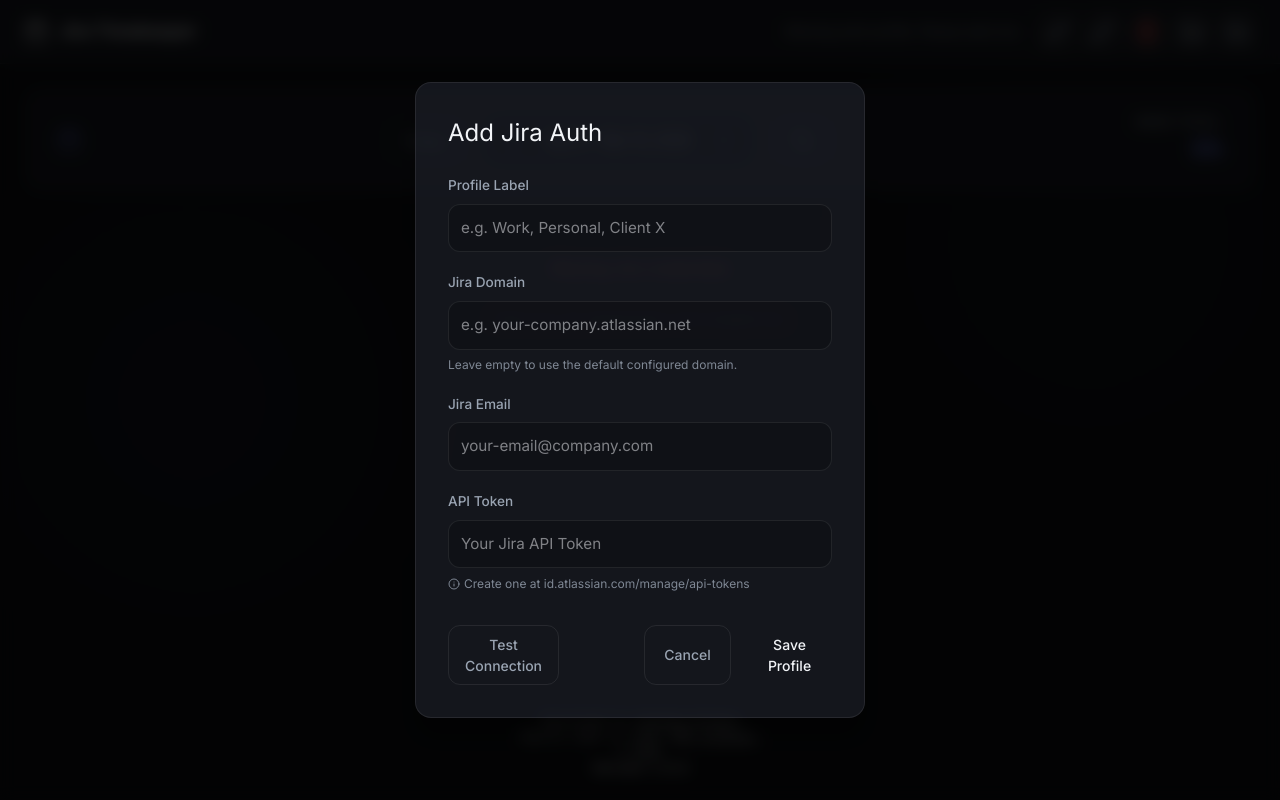
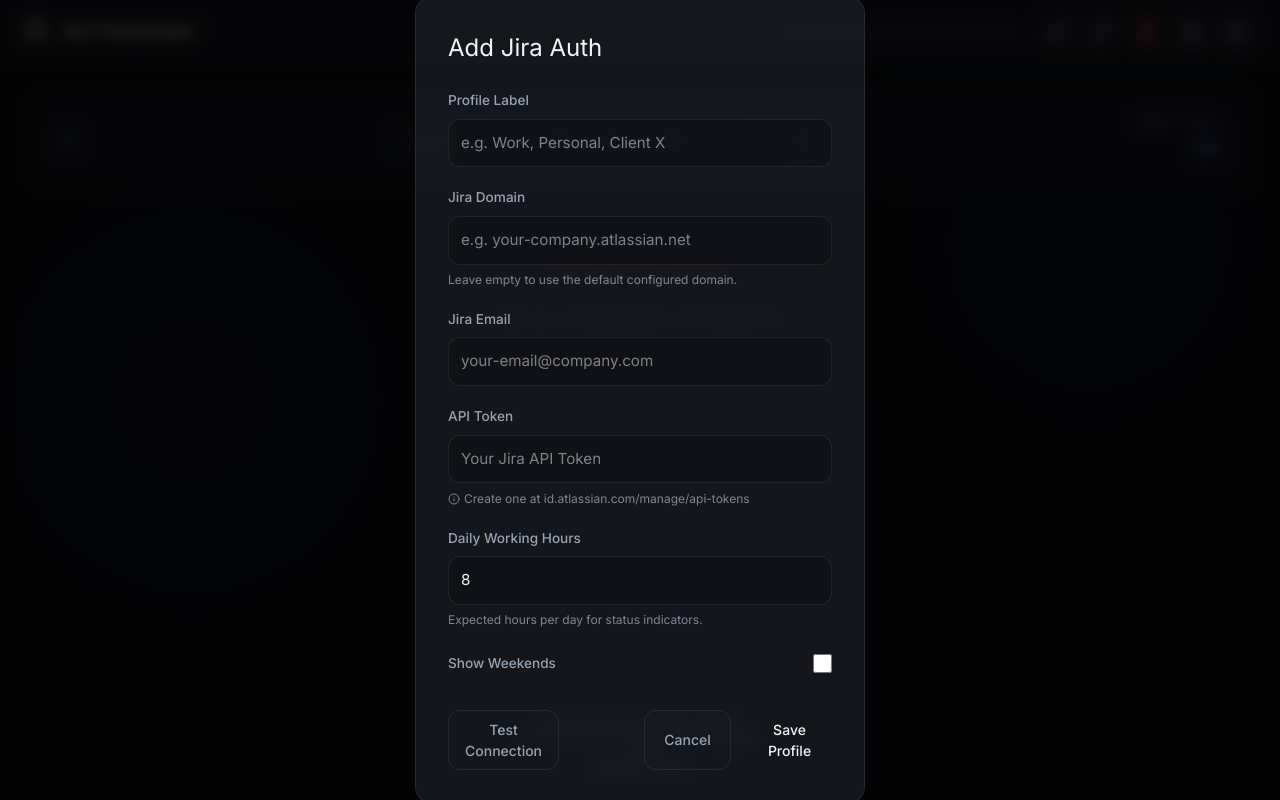
Before and after one commit to StefanoPisano/Jira-Timekeeper, a Next.js app: page / in a window 1280 px wide. Both pictures are taken after a click on the button 1057 px from the left and 31 px from the top of the page. Built offline with nearby package versions, Linux system fonts and the light colour scheme.

Commit message:
feat: add possibility to hide weekends and choose the working hours

```diff
--- a/app/components/Calendar/WeeklyCalendar.tsx
+++ b/app/components/Calendar/WeeklyCalendar.tsx
@@ -3,7 +3,9 @@
 import { Calendar as CalendarIcon, ChevronLeft, ChevronRight, Loader2, RefreshCcw } from 'lucide-react';
 import type { DayWorklog } from '../../types/jira.ts';
 import { fetchWeeklyWorklogs } from '../../services/worklogs';
+import { getActiveAuth } from '../../services/authentication/auth';
 import { DayCard } from '../DayCard/DayCard';
+import { isWeekend } from 'date-fns';
 import "../../styles/Calendar.scss"
 
 export const WeeklyCalendar: React.FC = () => {
@@ -42,6 +44,10 @@
     const weekStart = startOfWeek(currentDate, { weekStartsOn: 1 });
     const weekEnd = endOfWeek(currentDate, { weekStartsOn: 1 });
     const weekRange = `${format(weekStart, 'MMM d')} - ${format(weekEnd, 'MMM d, yyyy')}`;
+
+    const activeAuth = getActiveAuth();
+    const showWeekends = activeAuth?.showWeekends ?? false;
+    const colCount = showWeekends ? 7 : 5;
 
     return (
         <div className="calendar-container">
@@ -88,10 +94,15 @@
                         <p>Loading your tickets...</p>
                     </div>
                 ) : (
-                    <div className="calendar-grid">
-                        {worklogs.map((log: DayWorklog) => (
-                            <DayCard key={log.date} worklog={log} />
-                        ))}
+                    <div
+                        className="calendar-grid"
+                        style={{ '--col-count': colCount } as React.CSSProperties}
+                    >
+                        {worklogs
+                            .filter(log => showWeekends || !isWeekend(new Date(log.date)))
+                            .map((log: DayWorklog) => (
+                                <DayCard key={log.date} worklog={log} />
+                            ))}
                     </div>
                 )}
             </div>
--- a/app/components/DayCard/DayCard.tsx
+++ b/app/components/DayCard/DayCard.tsx
@@ -1,14 +1,18 @@
 import React from 'react';
-import {format, isToday, isWeekend} from 'date-fns';
-import type {DayWorklog} from '../../types/jira.ts';
-import {TicketItem} from '../Ticket/TicketItem';
+import { format, isToday, isWeekend } from 'date-fns';
+import type { DayWorklog } from '../../types/jira.ts';
+import { TicketItem } from '../Ticket/TicketItem';
 import "../../styles/DayCard.scss"
+
+import { getActiveAuth } from "../../services/authentication/auth";
 
 interface DayCardProps {
     worklog: DayWorklog;
 }
 
 export const DayCard: React.FC<DayCardProps> = ({ worklog }) => {
+    const activeAuth = getActiveAuth();
+    const workingHours = activeAuth?.workingHours ?? 8;
     const date = new Date(worklog.date);
     const dayName = format(date, 'EEEE');
     const dayNumber = format(date, 'd');
@@ -22,7 +26,7 @@
                     <span className="day-name">{dayName}</span>
                     <span className="day-number">{dayNumber}</span>
                 </div>
-                <div className={`day-total ${worklog.totalHours !== 8 && date <= new Date()
+                <div className={`day-total ${worklog.totalHours !== workingHours && date <= new Date()
                     ? 'day-warning' : date <= new Date() ? 'day-ok' : ''}`}>
                     <span className="total-hours">{worklog.totalHours}h</span>
                     <span className="total-label">Total</span>
--- a/app/components/NavigationBar/NavigationBar.tsx
+++ b/app/components/NavigationBar/NavigationBar.tsx
@@ -58,7 +58,9 @@
             label: '',
             domain: '',
             email: '',
-            token: ''
+            token: '',
+            workingHours: 8,
+            showWeekends: false
         });
         setIsEditing(true);
     };
@@ -107,7 +109,9 @@
             label: (currentAuth.label || '').trim(),
             domain: (currentAuth.domain || '').trim().replace(/^https?:\/\//, ''),
             email: (currentAuth.email || '').trim(),
-            token: (currentAuth.token || '').trim()
+            token: (currentAuth.token || '').trim(),
+            workingHours: currentAuth.workingHours || 8,
+            showWeekends: !!currentAuth.showWeekends
         };
 
         addAuth(trimmedAuth);
@@ -168,7 +172,9 @@
                         label: (content.label || '').trim(),
                         domain: (content.domain || '').trim().replace(/^https?:\/\//, ''),
                         email: (content.email || '').trim(),
-                        token: (content.token || '').trim()
+                        token: (content.token || '').trim(),
+                        workingHours: content.workingHours || 8,
+                        showWeekends: !!content.showWeekends
                     };
 
                     addAuth(auth);
@@ -275,6 +281,31 @@
                                 </div>
                             </div>
 
+                            <div className="form-group">
+                                <label>Daily Working Hours</label>
+                                <input
+                                    type="number"
+                                    min="1"
+                                    max="24"
+                                    step="0.5"
+                                    placeholder="e.g. 8"
+                                    value={currentAuth.workingHours || 8}
+                                    onChange={(e) => setCurrentAuth({ ...currentAuth, workingHours: parseFloat(e.target.value) })}
+                                    required
+                                />
+                                <p className="help-text">Expected hours per day for status indicators.</p>
+                            </div>
+
+                            <div className="form-group-checkbox">
+                                <label htmlFor="showWeekends">Show Weekends</label>
+                                <input
+                                    type="checkbox"
+                                    id="showWeekends"
+                                    checked={!!currentAuth.showWeekends}
+                                    onChange={(e) => setCurrentAuth({ ...currentAuth, showWeekends: e.target.checked })}
+                                />
+                            </div>
+
                             <div className="settings-actions">
                                 <button
                                     type="button"
--- a/app/services/authentication/auth.ts
+++ b/app/services/authentication/auth.ts
@@ -1,6 +1,6 @@
 import type { JiraAuth } from '../../types/jira';
-import {apiFetch} from "@/app/services/api/apiClient";
-import {getAuthHeaders} from "@/app/services/api/headersUtil";
+import { apiFetch } from "@/app/services/api/apiClient";
+import { getAuthHeaders } from "@/app/services/api/headersUtil";
 
 const getStorageValue = (key: string) => localStorage.getItem(key);
 
@@ -11,7 +11,14 @@
     try {
         const auths: JiraAuth[] = JSON.parse(authsJson);
         const activeId = getStorageValue('ACTIVE_JIRA_AUTH_ID');
-        return auths.find(a => a.id === activeId) || auths[0] || null;
+        const active = auths.find(a => a.id === activeId) || auths[0] || null;
+        if (active && active.workingHours === undefined) {
+            active.workingHours = 8;
+        }
+        if (active && active.showWeekends === undefined) {
+            active.showWeekends = false;
+        }
+        return active;
     } catch (e) {
         return null;
     }
--- a/app/styles/Calendar.scss
+++ b/app/styles/Calendar.scss
@@ -85,7 +85,7 @@
 
 .calendar-grid {
   display: grid;
-  grid-template-columns: repeat(7, 1fr);
+  grid-template-columns: repeat(var(--col-count, 7), 1fr);
   gap: 1rem;
   height: 100%;
 }
--- a/app/styles/Modal.scss
+++ b/app/styles/Modal.scss
@@ -1,4 +1,3 @@
-
 .settings-trigger {
   background: none;
   border: none;
@@ -70,3 +69,28 @@
 .settings-actions .btn {
   flex: 1;
 }
+
+.form-group-checkbox {
+  display: flex;
+  justify-content: space-between;
+  align-items: center;
+  margin-bottom: 1.25rem;
+  padding: 0.25rem 0;
+}
+
+.form-group-checkbox label {
+  margin-bottom: 0 !important;
+  cursor: pointer;
+  white-space: nowrap;
+  font-size: 0.85rem;
+  font-weight: 500;
+  color: var(--text-secondary);
+}
+
+.form-group-checkbox input[type="checkbox"] {
+  width: 1.2rem !important;
+  height: 1.2rem !important;
+  cursor: pointer;
+  margin: 0 !important;
+  accent-color: var(--accent-primary);
+}
--- a/app/types/jira.ts
+++ b/app/types/jira.ts
@@ -17,4 +17,6 @@
     domain: string;
     email: string;
     token: string;
+    workingHours?: number;
+    showWeekends?: boolean;
 }
```
